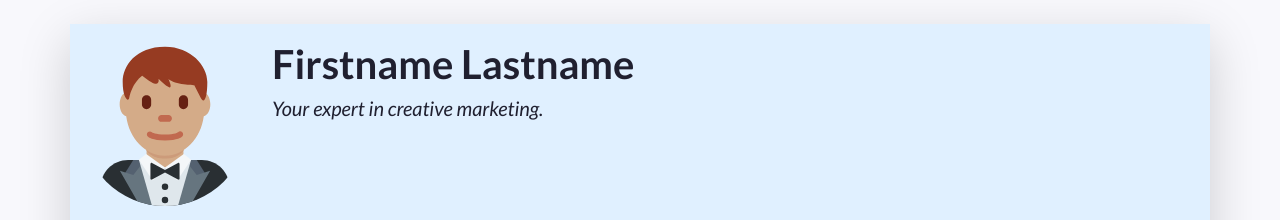
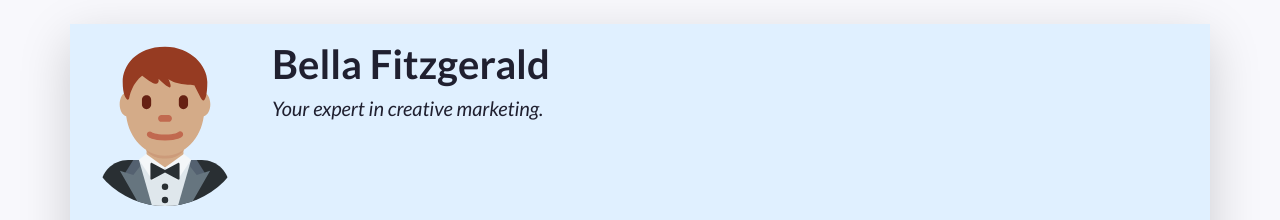
Before and after one commit to IsabellaFitzgerald/PRJ4_23_24_FitzgeraldBella, a plain HTML site: page index.html in a window 1280 px wide. Shown: the top 220 px of the page. Drawn offline with nearby package versions, Linux system fonts and the light colour scheme.

Commit message:
Changed my name

```diff
--- a/index.html
+++ b/index.html
@@ -14,7 +14,7 @@
     <!-- Links to our additional CSS styles -->
     <link rel="stylesheet" href="css/styles.css">
 
-    <title>Firstname Lastname's Resumé</title>
+    <title>Bella Fitzgerald's Resumé</title>
   </head>
   <!-- End of the head -->
 
@@ -49,7 +49,7 @@
           A container to wrap around your name and tagline. Full-width at small size, then columns of increasing size.
         -->
         <div class="col-12 col-sm-8 col-md-9 col-lg-10 my-3 header-content">
-          <h1 class="fw-bolder">Firstname Lastname</h1>
+          <h1 class="fw-bolder">Bella Fitzgerald</h1>
           <h5 class="fst-italic tagline">Your expert in creative marketing.</h5>
         </div>
       </header>
```
